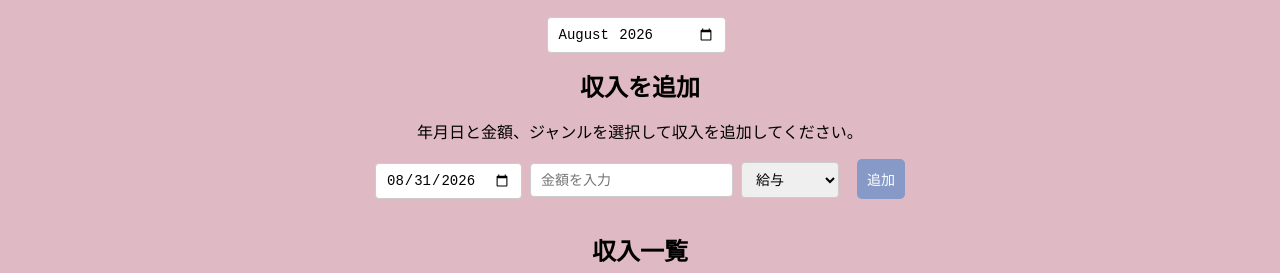
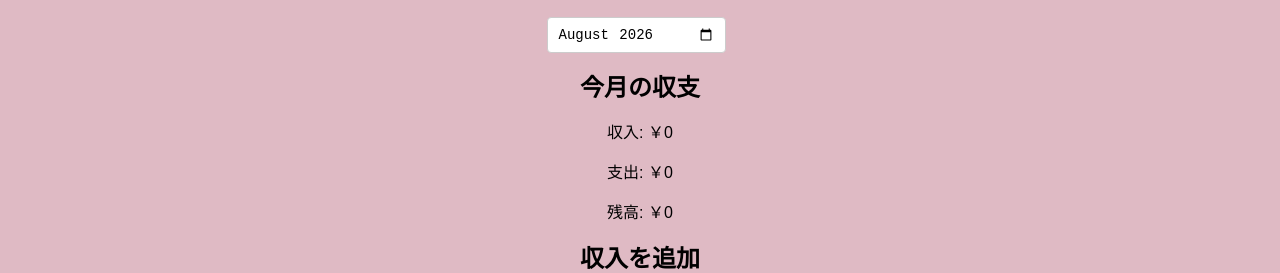
Before and after one commit to matsuokako/budgeting_app, a React (Vite) app: page / in a window 1280 px wide. Shown: the part 253-526 px from the top of the page. Built offline with nearby package versions, Linux system fonts and the light colour scheme; no server answers; the database is empty.

Commit message:
データベース連携PG修正

```diff
--- a/src/App.tsx
+++ b/src/App.tsx
@@ -253,9 +253,20 @@ function App() {
     (expense) => expense.date.slice(0, 7) === selectedMonth
   )
 
-  // 合計
-  const total = filteredExpenses.reduce(
+  // 選択した月の収入を取り出す
+  const filteredIncomes = incomes.filter(
+    (income) => income.date.slice(0, 7) === selectedMonth
+  )
+
+  // 選択した月の支出の合計
+  const expenseTotal = filteredExpenses.reduce(
     (sum, expense) => sum + expense.amount,
+    0
+  )
+
+  // 選択した月の収入の合計
+  const incomeTotal = filteredIncomes.reduce(
+    (sum, income) => sum + income.amount,
     0
   )
 
@@ -285,7 +296,7 @@ function App() {
   )
 
   // 残高
-  //const balance = incomeTotal - total
+  const balance = incomeTotal - expenseTotal
 
   return (
     <div className="app">
@@ -303,6 +314,11 @@ function App() {
         value={selectedMonth}
         onChange={(e) => setSelectedMonth(e.target.value)}
       /><br/>
+
+      <h2>今月の収支</h2>
+      <p>収入: ￥{incomeTotal}</p>
+      <p>支出: ￥{expenseTotal}</p>
+      <p>残高: ￥{balance}</p>
 
       <main className='container'>
 
@@ -400,7 +416,7 @@ function App() {
 
       <br/>
       <h2>支出一覧</h2>
-      <p>今月の支出: ¥{total}</p>
+      <p>今月の支出: ¥{expenseTotal}</p>
 
       <ul>
         {filteredExpenses.map((expense, index) => (
--- a/src/lib/supabaseClient.ts
+++ b/src/lib/supabaseClient.ts
@@ -1,6 +1,6 @@
 import { createClient } from "@supabase/supabase-js";
 
-const supabaseUrl = import.meta.env.VITE_SUPABASE_URL
-const supabasePublishableKey = import.meta.env.VITE_SUPABASE_PUBLISHABLE_KEY
+const supabaseUrl = import.meta.env.VITE_SUPABASE_URL;
+const supabasePublishableKey = import.meta.env.VITE_SUPABASE_PUBLISHABLE_KEY;
 
-export const supabase = createClient(supabaseUrl, supabasePublishableKey)
+export const supabase = createClient(supabaseUrl, supabasePublishableKey);
```
